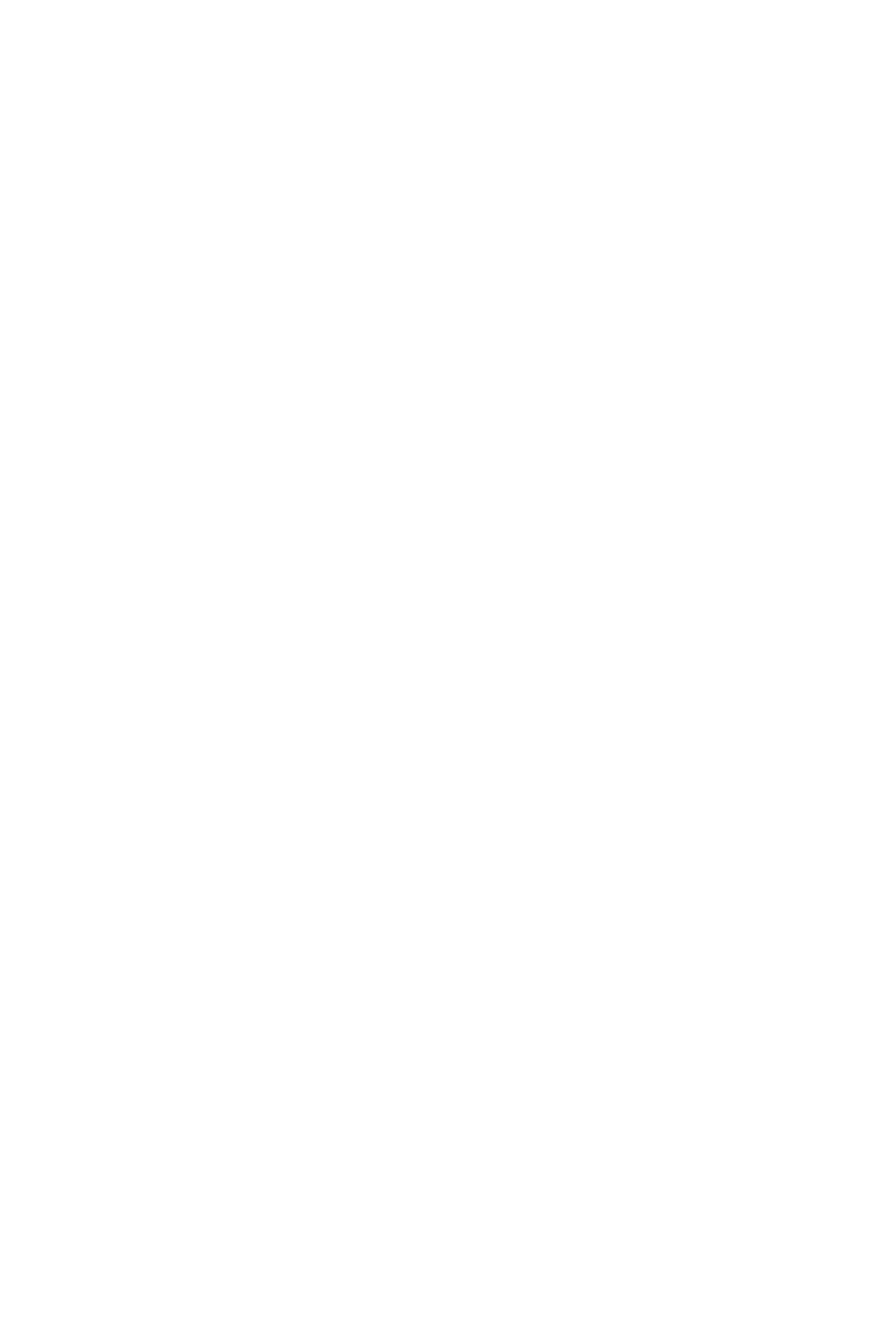
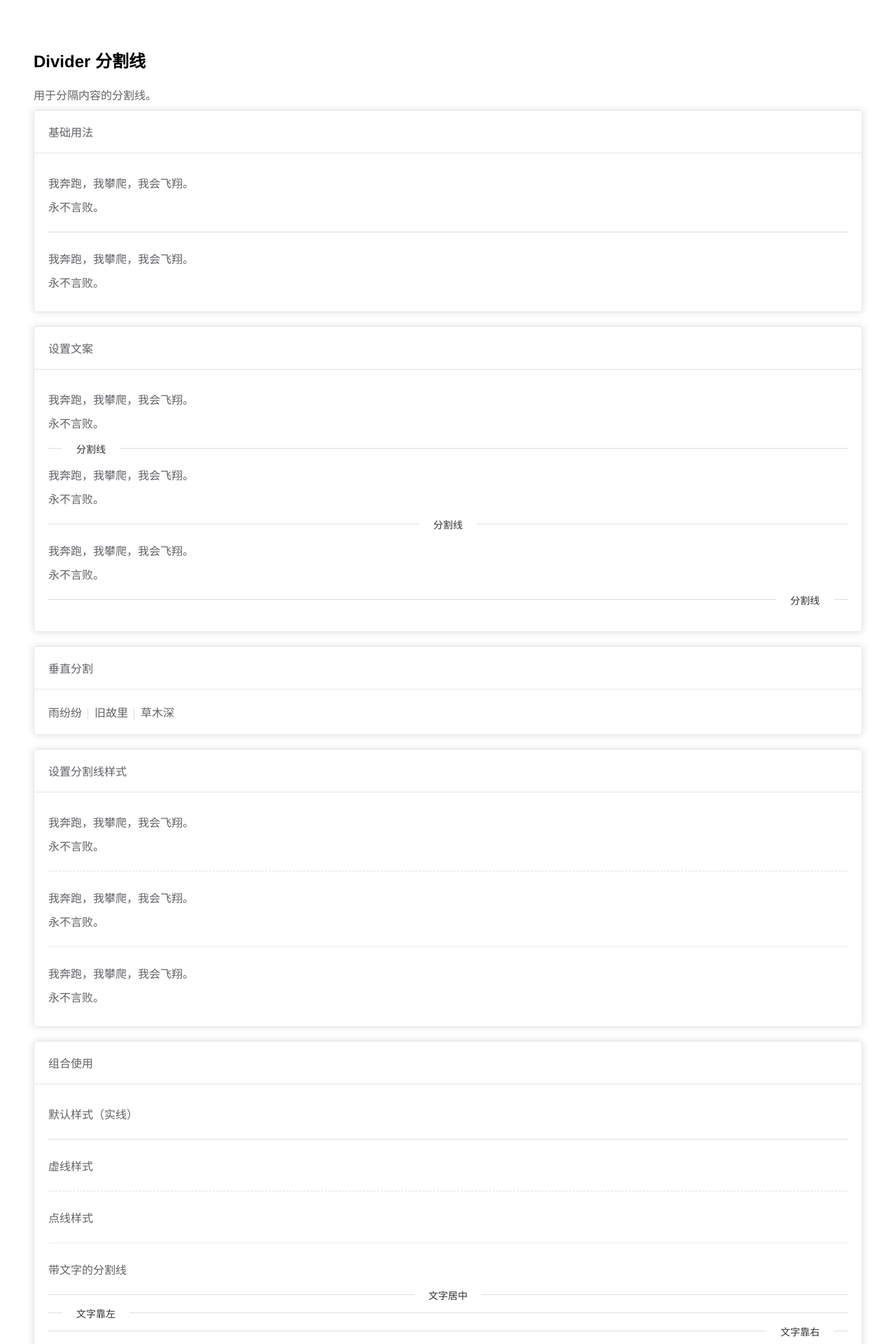
Before and after one commit to MHnanyu/custom-ui-playground, a Vue app: page /divider in a window 1280 px wide. Before the commit this address had no page. Shown: the top 1920 px of the page at 70% size. Before the commit the page ends 800 px from the top, so only its background shows below. Built offline with nearby package versions, Linux system fonts and the light colour scheme.

Commit message:
feat: 添加 Divider 分割线组件
- 新增 Divider 组件及相关示例
- 添加 /divider 路由
- 更新首页导航添加 Divider 入口
- 更新 README 组件进度统计

```diff
--- /dev/null
+++ b/src/components/Divider/index.vue
@@ -0,0 +1,18 @@
+<template>
+  <el-divider v-bind="$attrs">
+    <template v-if="slots.default" #default>
+      <slot></slot>
+    </template>
+  </el-divider>
+</template>
+
+<script setup lang="ts">
+import { useSlots } from 'vue'
+
+defineOptions({
+  name: 'CcDivider',
+  inheritAttrs: false
+})
+
+const slots = useSlots()
+</script>
--- a/src/router/index.ts
+++ b/src/router/index.ts
@@ -57,6 +57,11 @@ const router = createRouter({
       path: '/typography',
       name: 'Typography',
       component: () => import('@/views/Typography.vue')
+    },
+    {
+      path: '/divider',
+      name: 'Divider',
+      component: () => import('@/views/Divider.vue')
     }
   ]
 })
--- /dev/null
+++ b/src/views/Divider.vue
@@ -0,0 +1,107 @@
+<template>
+  <div class="divider-demo">
+    <h2>Divider 分割线</h2>
+    <p>用于分隔内容的分割线。</p>
+
+    <el-card class="section">
+      <template #header>
+        <span>基础用法</span>
+      </template>
+      <div>
+        <p>我奔跑，我攀爬，我会飞翔。</p>
+        <p>永不言败。</p>
+        <cc-divider />
+        <p>我奔跑，我攀爬，我会飞翔。</p>
+        <p>永不言败。</p>
+      </div>
+    </el-card>
+
+    <el-card class="section">
+      <template #header>
+        <span>设置文案</span>
+      </template>
+      <div>
+        <p>我奔跑，我攀爬，我会飞翔。</p>
+        <p>永不言败。</p>
+        <cc-divider content-position="left">分割线</cc-divider>
+        <p>我奔跑，我攀爬，我会飞翔。</p>
+        <p>永不言败。</p>
+        <cc-divider content-position="center">分割线</cc-divider>
+        <p>我奔跑，我攀爬，我会飞翔。</p>
+        <p>永不言败。</p>
+        <cc-divider content-position="right">分割线</cc-divider>
+      </div>
+    </el-card>
+
+    <el-card class="section">
+      <template #header>
+        <span>垂直分割</span>
+      </template>
+      <div>
+        <span>雨纷纷</span>
+        <cc-divider direction="vertical" />
+        <span>旧故里</span>
+        <cc-divider direction="vertical" />
+        <span>草木深</span>
+      </div>
+    </el-card>
+
+    <el-card class="section">
+      <template #header>
+        <span>设置分割线样式</span>
+      </template>
+      <div>
+        <p>我奔跑，我攀爬，我会飞翔。</p>
+        <p>永不言败。</p>
+        <cc-divider border-style="dashed" />
+        <p>我奔跑，我攀爬，我会飞翔。</p>
+        <p>永不言败。</p>
+        <cc-divider border-style="dotted" />
+        <p>我奔跑，我攀爬，我会飞翔。</p>
+        <p>永不言败。</p>
+      </div>
+    </el-card>
+
+    <el-card class="section">
+      <template #header>
+        <span>组合使用</span>
+      </template>
+      <div>
+        <p>默认样式（实线）</p>
+        <cc-divider />
+        <p>虚线样式</p>
+        <cc-divider border-style="dashed" />
+        <p>点线样式</p>
+        <cc-divider border-style="dotted" />
+        <p>带文字的分割线</p>
+        <cc-divider content-position="center">文字居中</cc-divider>
+        <cc-divider content-position="left">文字靠左</cc-divider>
+        <cc-divider content-position="right">文字靠右</cc-divider>
+      </div>
+    </el-card>
+  </div>
+</template>
+
+<script setup lang="ts">
+import CcDivider from '@/components/Divider/index.vue'
+</script>
+
+<style scoped>
+.divider-demo {
+  max-width: 1200px;
+  margin: 0 auto;
+}
+
+.section {
+  margin-bottom: 20px;
+}
+
+p {
+  margin: 10px 0;
+  color: #606266;
+}
+
+span {
+  color: #606266;
+}
+</style>
--- a/src/views/Home.vue
+++ b/src/views/Home.vue
@@ -38,6 +38,9 @@
         <router-link to="/typography">
           <el-button type="primary">Typography 排版</el-button>
         </router-link>
+        <router-link to="/divider">
+          <el-button type="primary">Divider 分割线</el-button>
+        </router-link>
       </div>
     </el-card>
   </div>
```
Also changed, not shown: component/divider.md (added, +86 -0 lines), 1 other file (tests, documents, lock files or other folders).
